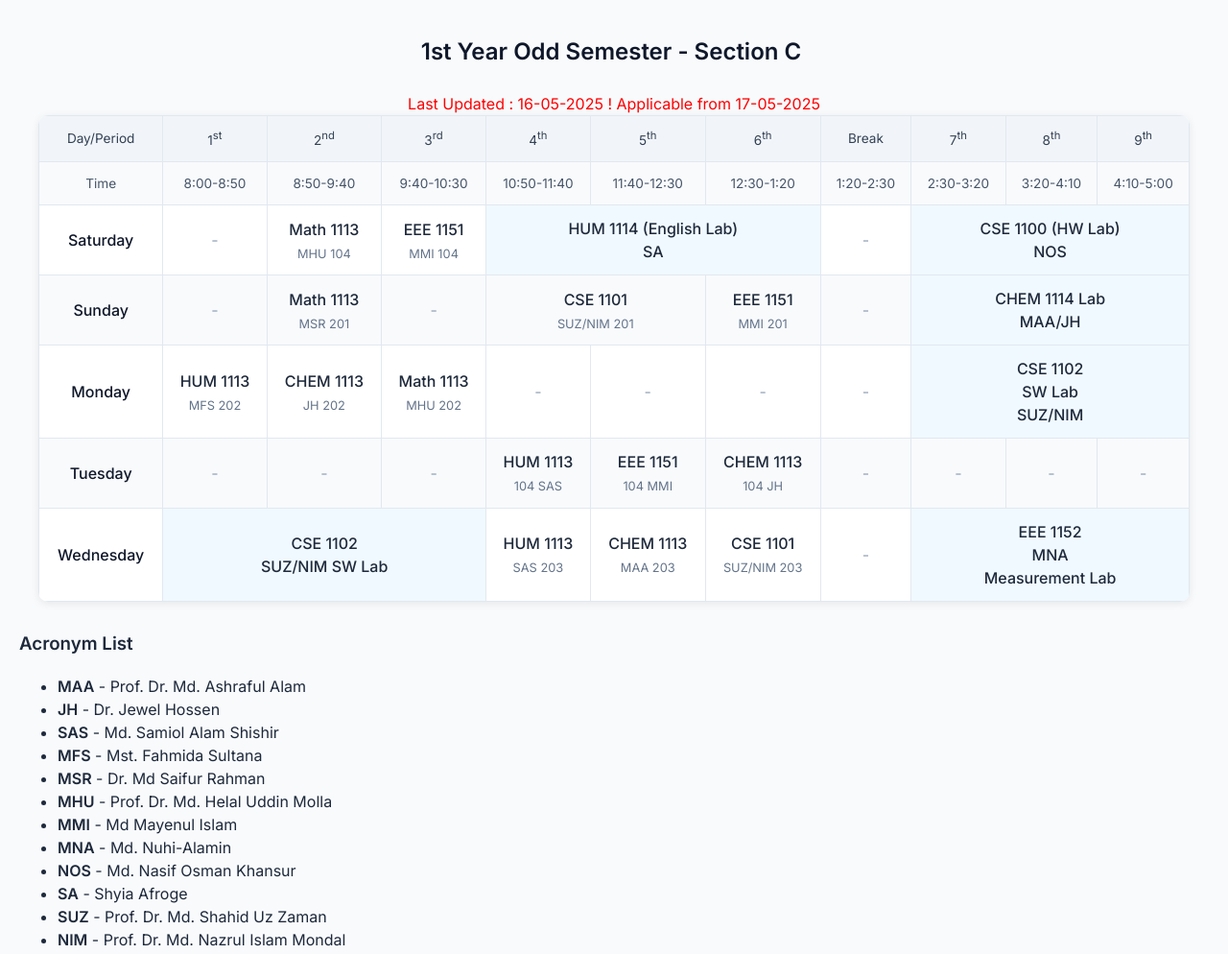
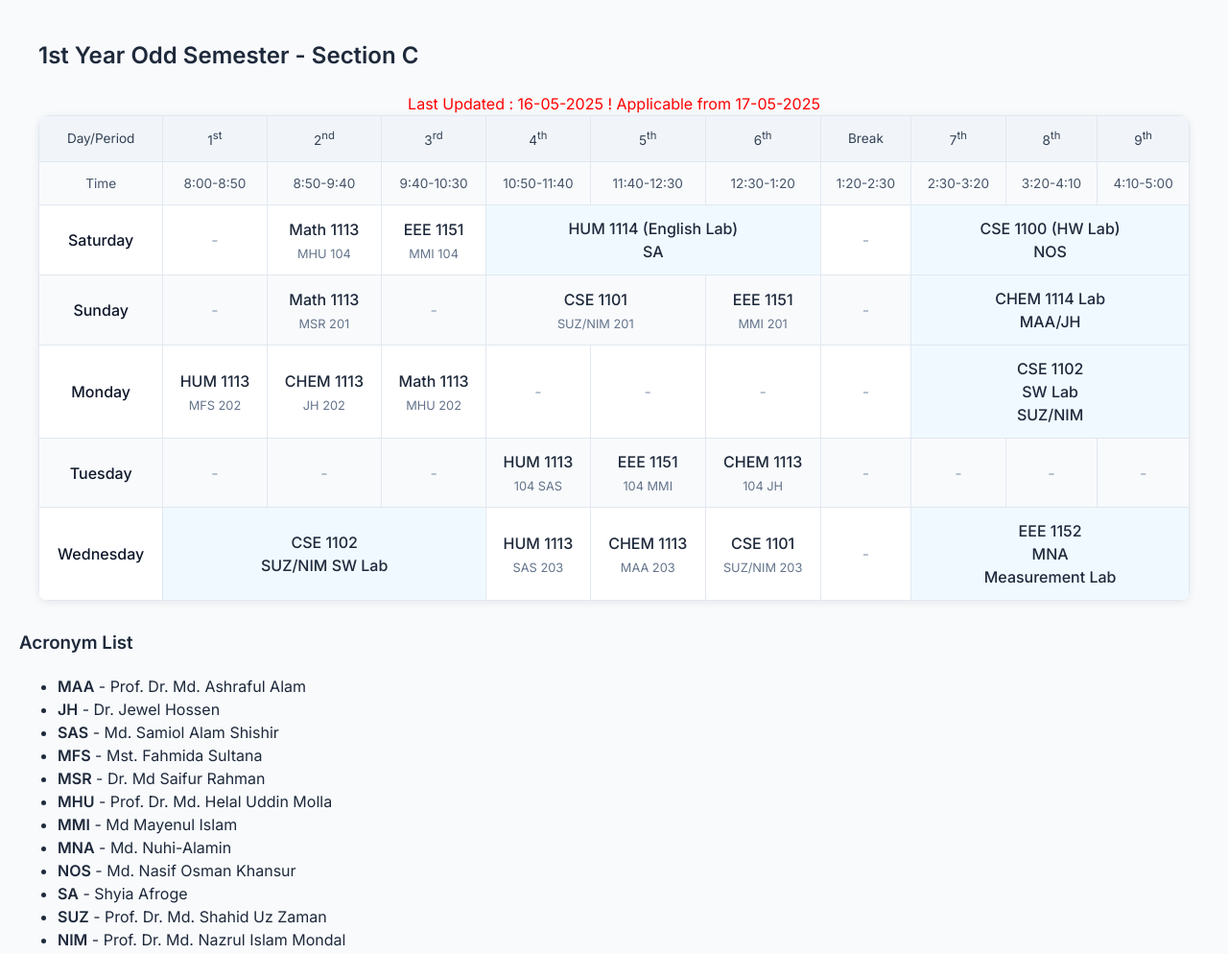
Before and after one commit to idcnys/ruetcsec, a plain HTML site: page index.html in a window 1280 px wide. Shown: the whole page at 96% size. Drawn offline with Linux system fonts and the light colour scheme.

Commit message:
Update index.html

```diff
--- a/index.html
+++ b/index.html
@@ -106,7 +106,7 @@
 </head>
 <body>
     <div class="container">
-        <h1>1st Year Odd Semester - Section C&nbsp;</h1>
+        <h2>1st Year Odd Semester - Section C&nbsp;</h2>
         <center>
             <span style="color:red">Last Updated : 16-05-2025 ! Applicable from 17-05-2025</span>
         </center>
```
